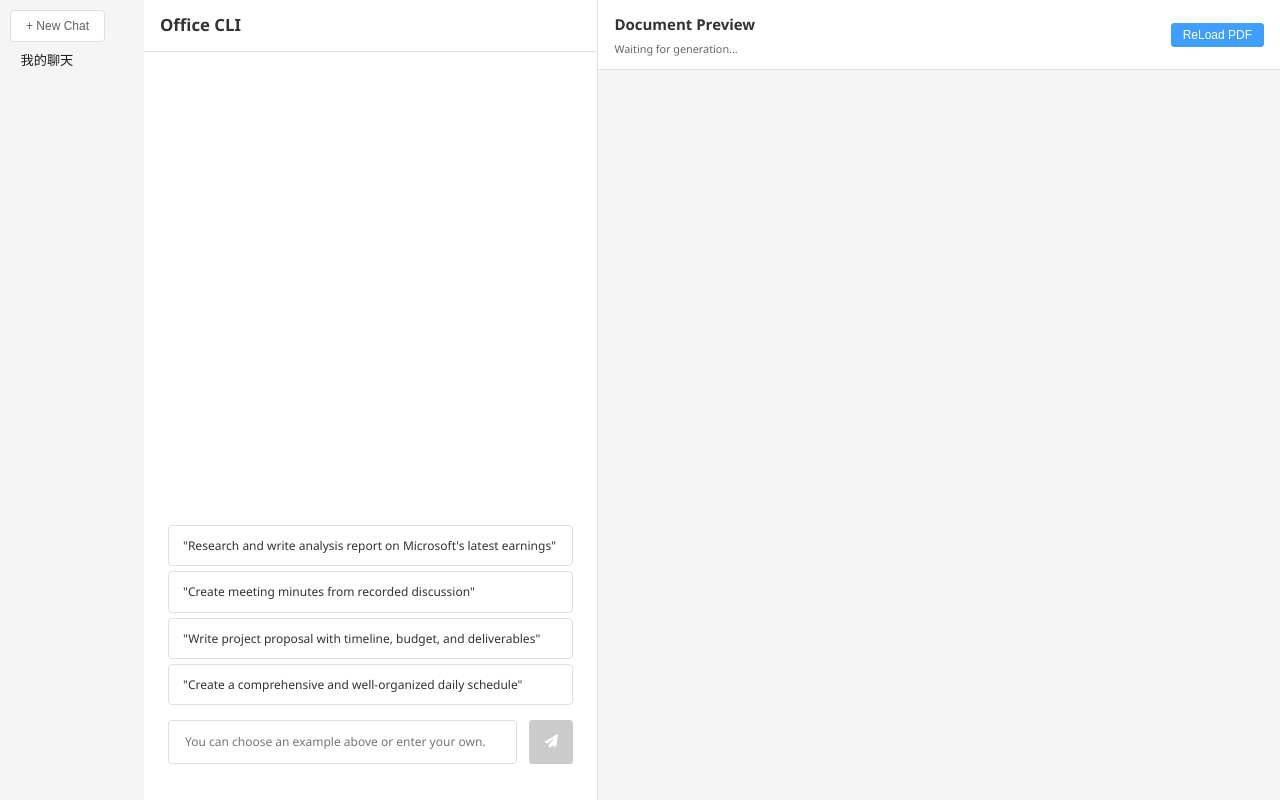
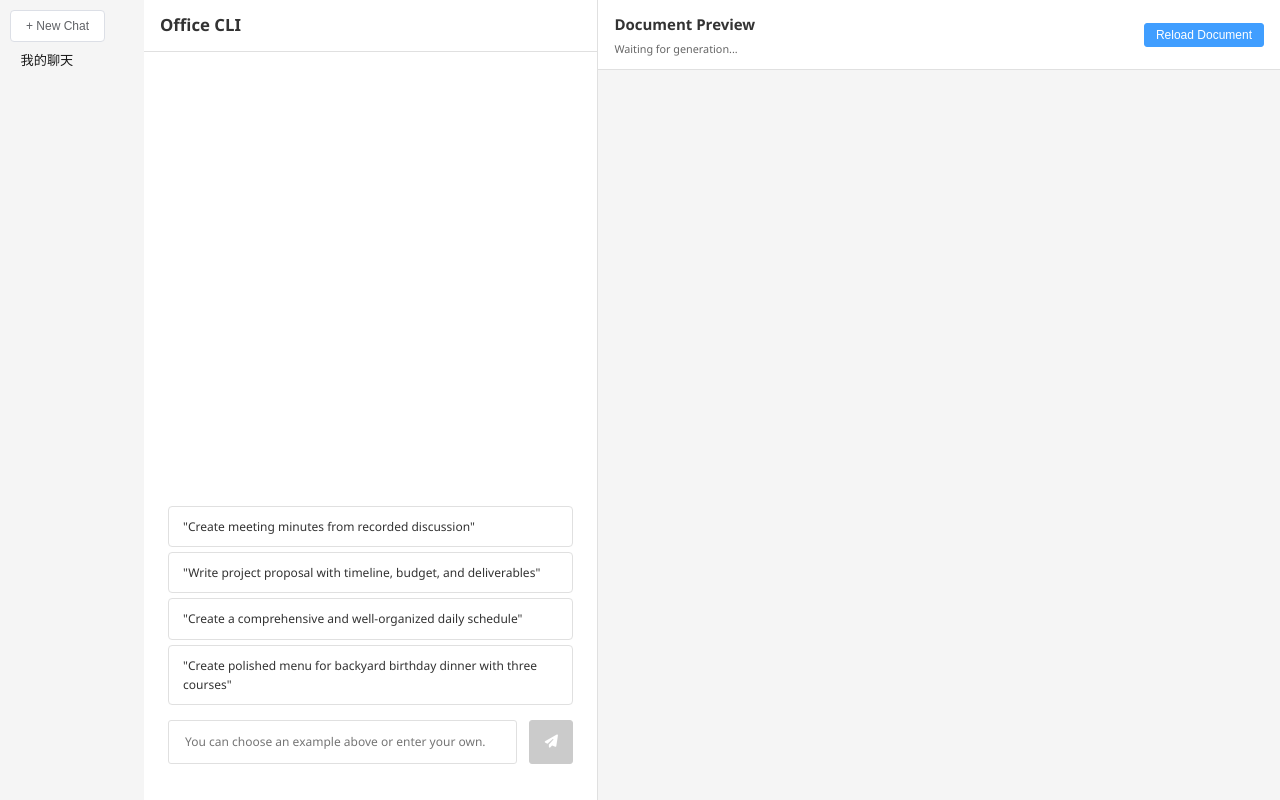
Before and after one commit to xuetiantiana/Office-CLI, a Vue app: page /#/ in a window 1280 px wide. Built offline with nearby package versions, Linux system fonts and the light colour scheme.

Commit message:
add case page, add error tips

```diff
--- a/src/components/ChatBox.vue
+++ b/src/components/ChatBox.vue
@@ -113,7 +113,7 @@
       <div class="chat-input-container" style="position: relative">
         <ul v-if="chatHistory.length == 0" class="example-ul" style="">
           <li
-            v-for="item in scratchItems"
+            v-for="item in newCase"
             :key="item.query"
             :data-query="item.query"
             @click="sendExample(item)"
@@ -174,7 +174,7 @@
           :loading="loadingPdf"
           :disabled="loadingPdf"
           @click="reLoadPDF(session_id)"
-          >ReLoad PDF</el-button
+          >Reload Document</el-button
         >
       </div>
       <div class="preview-content" id="previewContent">
@@ -380,7 +380,7 @@ const callChatStreamApi = async () => {
 
       onError: (err) => {
         // assistantMsg.streaming = false;
-        assistantMsg.text += "\n[出错了]";
+        assistantMsg.text += "\n<i>[❌ An unexpected error occurred during the chat process. Please try again.]<i>";
         console.error("❌ error:", err);
         chatLoading.value = false;
       },
@@ -423,6 +423,10 @@ async function reLoadPDF(sessionId) {
       pdfBlobMap.delete(oldSessionId);
     }
   } catch (e) {
+      chatHistory.value.push({
+        role: "model",
+        text: "<i>[❌ Failed to load the document. Please manually click <b>‘Reload Document’</b> to try again.]<i>",
+      });
     console.error(e);
   } finally {
     loadingPdf.value = false;
@@ -595,11 +599,33 @@ const editItems = [
   { query: "add-toc", text: '"Add table of contents"' },
 ];
 
+const newCase = [
+  {
+    query: "meeting-minutes",
+    method: "scratch",
+    text: '"Create meeting minutes from recorded discussion"',
+  },
+  {
+    query: "proposal",
+    method: "scratch",
+    text: '"Write project proposal with timeline, budget, and deliverables"',
+  },
+  {
+    query: "daily-schedule",
+    method: "scratch",
+    text: '"Create a comprehensive and well-organized daily schedule"',
+  },
+  {
+    query: "basic-menu",
+    method: "template",
+    text: '"Create polished menu for backyard birthday dinner with three courses"',
+  },
+];
 // 默认信息（可根据需要扩展）
 const queryDefaultInfo = {
   "microsoft-report": `Company: Microsoft Corporation\nFiscal Quarter: Q1 FY2026\nKey Focus Areas: Cloud revenue growth, AI services impact, Azure performance, Office 365 adoption\nComparison Period: Q1 FY2025 and Q4 FY2025\nInclude: Revenue breakdown by segment, year-over-year growth rates, operating margins, strategic initiatives\nTone: Professional financial analysis for investors and stakeholders`,
   "meeting-minutes": `Meeting: Product Strategy Planning Session\nDate: October 22, 2024\nAttendees: Sarah Chen (CEO), Mike Johnson (CTO), Lisa Park (CPO), Tom Wilson (CFO)\nDuration: 2 hours\nKey Decisions:\n- Approved $2M budget for AI feature development\n- Q1 2025 product roadmap finalized\n- New pricing strategy for enterprise tier\nAction Items:\n- Mike to hire 3 ML engineers by November\n- Lisa to conduct user research on proposed features\n- Tom to prepare financial projections for board meeting\nFollow-up: Weekly sync meetings starting next Monday`,
-  proposal: `Meeting: Product Strategy Planning Session\nDate: October 22, 2024\nAttendees: Sarah Chen (CEO), Mike Johnson (CTO), Lisa Park (CPO), Tom Wilson (CFO)\nDuration: 2 hours\nKey Decisions:\n- Approved $2M budget for AI feature development\n- Q1 2025 product roadmap finalized\n- New pricing strategy for enterprise tier\nAction Items:\n- Mike to hire 3 ML engineers by November\n- Lisa to conduct user research on proposed features\n- Tom to prepare financial projections for board meeting\nFollow-up: Weekly sync meetings starting next Monday. Please read "reports/proposal.md" for more detail informations.`,
+  proposal: `Meeting: Product Strategy Planning Session\nDate: October 22, 2024\nAttendees: Sarah Chen (CEO), Mike Johnson (CTO), Lisa Park (CPO), Tom Wilson (CFO)\nDuration: 2 hours\nKey Decisions:\n- Approved $2M budget for AI feature development\n- Q1 2025 product roadmap finalized\n- New pricing strategy for enterprise tier\nAction Items:\n- Mike to hire 3 ML engineers by November\n- Lisa to conduct user research on proposed features\n- Tom to prepare financial projections for board meeting\nFollow-up: Weekly sync meetings starting next Monday.`,
   rewrite: `None`,
   summarize: `Key sections to focus on:\n- Strategic objectives and business value proposition\n- Budget breakdown by phase and resource allocation\n- Critical milestones and timeline dependencies\n- Risk mitigation strategies and contingency plans\n- ROI projections and success metrics (35% cost reduction, 50% processing improvement)\n- Technology stack and infrastructure decisions\n- Resource requirements and team composition`,
   translate: `None`,
--- a/src/router/index.ts
+++ b/src/router/index.ts
@@ -11,6 +11,11 @@ const routes: Array<RouteRecordRaw> = [
     path: '/Home2',
     name: 'Home2',
     component: () => import('../views/Home2.vue'),
+  },
+  {
+    path: '/case',
+    name: 'case',
+    component: () => import('../views/case.vue'),
   },
 
 ]
--- /dev/null
+++ b/src/views/case.vue
@@ -0,0 +1,112 @@
+<template>
+  <div>
+    <ul class="list">
+      <li v-for="(item,index) in alllCase" :key="item">
+        <b style="font-size: 1.5em;">{{ index+1 }}</b>
+        <div style="white-space: pre-line" v-html="item"></div>
+      </li>
+    </ul>
+  </div>
+</template>
+
+<script setup>
+import { ref, reactive, nextTick, watch } from "vue";
+
+// 数据与逻辑
+const scratchItems = [
+  {
+    query: "microsoft-report",
+    method: "scratch",
+    text: '"Research and write analysis report on Microsoft\'s latest earnings"',
+  },
+  {
+    query: "meeting-minutes",
+    method: "scratch",
+    text: '"Create meeting minutes from recorded discussion"',
+  },
+  {
+    query: "proposal",
+    method: "scratch",
+    text: '"Write project proposal with timeline, budget, and deliverables"',
+  },
+  {
+    query: "daily-schedule",
+    method: "scratch",
+    text: '"Create a comprehensive and well-organized daily schedule"',
+  },
+];
+const templateItems = [
+  {
+    query: "architecture-newsletter",
+    method: "template",
+    text: '"Create an October 2025 client newsletter for our architecture studio"',
+  },
+  {
+    query: "back-to-school-newsletter",
+    method: "template",
+    text: '"Design back-to-school newsletter for elementary school families"',
+  },
+  {
+    query: "basic-menu",
+    method: "template",
+    text: '"Create polished menu for backyard birthday dinner with three courses"',
+  },
+  {
+    query: "architecture-brochure",
+    method: "template",
+    text: '"Design professional brochure for architecture firm showcasing projects"',
+  },
+];
+const editItems = [
+  {
+    query: "rewrite",
+    text: '"Rewrite this section to be more professional and concise"',
+  },
+  {
+    query: "summarize",
+    text: '"Summarize this 20-page report into 2-page executive summary"',
+  },
+  {
+    query: "translate",
+    text: '"Translate document to English while preserving all formatting"',
+  },
+  { query: "add-toc", text: '"Add table of contents"' },
+];
+
+// 默认信息（可根据需要扩展）
+const queryDefaultInfo = {
+  "microsoft-report": `Company: Microsoft Corporation\nFiscal Quarter: Q1 FY2026\nKey Focus Areas: Cloud revenue growth, AI services impact, Azure performance, Office 365 adoption\nComparison Period: Q1 FY2025 and Q4 FY2025\nInclude: Revenue breakdown by segment, year-over-year growth rates, operating margins, strategic initiatives\nTone: Professional financial analysis for investors and stakeholders`,
+  "meeting-minutes": `Meeting: Product Strategy Planning Session\nDate: October 22, 2024\nAttendees: Sarah Chen (CEO), Mike Johnson (CTO), Lisa Park (CPO), Tom Wilson (CFO)\nDuration: 2 hours\nKey Decisions:\n- Approved $2M budget for AI feature development\n- Q1 2025 product roadmap finalized\n- New pricing strategy for enterprise tier\nAction Items:\n- Mike to hire 3 ML engineers by November\n- Lisa to conduct user research on proposed features\n- Tom to prepare financial projections for board meeting\nFollow-up: Weekly sync meetings starting next Monday`,
+  proposal: `Meeting: Product Strategy Planning Session\nDate: October 22, 2024\nAttendees: Sarah Chen (CEO), Mike Johnson (CTO), Lisa Park (CPO), Tom Wilson (CFO)\nDuration: 2 hours\nKey Decisions:\n- Approved $2M budget for AI feature development\n- Q1 2025 product roadmap finalized\n- New pricing strategy for enterprise tier\nAction Items:\n- Mike to hire 3 ML engineers by November\n- Lisa to conduct user research on proposed features\n- Tom to prepare financial projections for board meeting\nFollow-up: Weekly sync meetings starting next Monday. Please read "reports/proposal.md" for more detail informations.`,
+  rewrite: `None`,
+  summarize: `Key sections to focus on:\n- Strategic objectives and business value proposition\n- Budget breakdown by phase and resource allocation\n- Critical milestones and timeline dependencies\n- Risk mitigation strategies and contingency plans\n- ROI projections and success metrics (35% cost reduction, 50% processing improvement)\n- Technology stack and infrastructure decisions\n- Resource requirements and team composition`,
+  translate: `None`,
+  "add-toc": `None`,
+  "architecture-newsletter": `Studio: Skyline Atelier Architects\nMain Story: City greenlights North Pier Community Library; groundbreaking set for Oct 28\nSections to Include:\n- Library milestone & neighborhood impact\n- Market snapshot: office-to-residential conversions in top 5 US metros\n- Design trend: mass timber + carbon benefits\n- Practical guide: harnessing natural light in buildings\n- Team spotlight: Maya Ortega, AIA Chicago Emerging Professionals Award winner\n- Events: open studio, ribbon cutting, breakfast talk\nTone: Professional, approachable, client-facing`,
+  "back-to-school-newsletter": `School: Roosevelt Middle School\nIssue: September 2025 "Back to School" edition\nPrincipal: Dr. Elena Alvarez\nSections to Include:\n- Welcome message with campus updates\n- Upcoming events calendar\n- Recent school highlights\n- Counselors' updates and resources\n- Monthly focus: Attendance & Kindness\n- Book recommendation\n- Inspirational quote\nContact Info: office: 718-555-0145 | ealvarez@rooseveltrms.org | rooseveltrms.org | @RMSRockets\nTone: Friendly, informative, community-oriented`,
+  "basic-menu": `Event: Mia's 30th Candlelight Supper\nVibe: Cozy early-autumn; backyard string lights; 14 guests\nDietary: No peanuts; Jess is vegetarian\n\nSelected Courses:\n✓ First bite: Roasted squash + apple soup\n  - butternut and Honeycrisp roasted with sage and nutmeg\n  - blended with coconut milk; swirl of maple-coconut cream\n  - finish with toasted pepitas for crunch\n\n✓ The big plate: Red wine–braised short ribs on parmesan polenta\n  - slow 4-hour braise with garlic, thyme, and a strip of orange peel\n  - glossy pan sauce over creamy polenta\n  - side: charred broccolini with lemon zest\n  - veg backup: wild mushroom risotto with herbs (for Jess)\n\n✓ Sweet ending: Brown butter apple crisp + vanilla bean ice cream\n  - Granny Smith and Honeycrisp; cinnamon and cardamom\n  - oat-almond crumble; warm salted caramel drizzle\n  - serve with a scoop of vanilla bean ice cream\n\nStyle: Warm, tempting descriptions that match the cozy autumn atmosphere`,
+  "architecture-brochure": `Firm: Harborline Design — Architecture + Interiors\nTagline: Design for coasts and communities\nBackground: Founded in 2014, minority-owned studio in Boston's Seaport focusing on adaptive reuse and waterfront projects\nKey Differentiators:\n- 70+ projects in New England\n- Licensed in MA, RI, NH; MBE certified\n- Energy models on every project; 32% lower EUI than code baseline\n- Community-first engagement process\nSections Needed:\n- Company background\n- Featured projects with images\n- Services offered\n- Design process\n- Team/hiring information\n- Awards & recognition\n- Contact information\nStyle: Clean, modern, professional with coastal influence`,
+  "daily-schedule": `Person: Alex Kim\nRole: Graduate student and part-time software developer\nDate: Monday, October 28, 2025\nSchedule Requirements:\n\nWake up time: 6:30 AM\nWork hours: Remote software development (2:00 PM - 6:00 PM)\nClass schedule: Two graduate classes (Database Systems 9:00-10:30 AM, Machine Learning 11:00 AM-12:30 PM)\nGym session: 7:00-8:00 AM\nMeal times: Breakfast, lunch, dinner with specific time blocks\nStudy/homework blocks: 2-3 hours distributed throughout the day\nPersonal time: 1 hour for hobbies/relaxation\nSleep target: 11:00 PM\n\nAdditional Elements to Include:\n\nMorning routine (meditation, breakfast prep)\nCommute times if applicable\nShort breaks between activities\nEvening wind-down routine\nImportant reminders (team meeting at 3 PM, assignment due Wednesday)\nOptional buffer time for flexibility\n\nTone: Practical, motivating, balanced between productivity and self-care\nFormat: Clean visual layout with time blocks, easy to scan, includes priority markers or notes where helpful`,
+};
+
+let alllCase = ref([]);
+let arr = scratchItems.concat(templateItems).concat(editItems);
+for (let i = 0; i < arr.length; i++) {
+  const item = arr[i];
+  let str = `${item.text} \n ${queryDefaultInfo[item.query]}`;
+  alllCase.value.push([str]);
+}
+</script>
+
+<style scoped lang="scss">
+ul.list {
+  li {
+    margin: 40px 20px;
+    padding: 20px;
+    background: #eee;
+  }
+  // li:nth-of-type(odd){
+  //  background: #ddd;
+  // }
+}
+</style>
```
